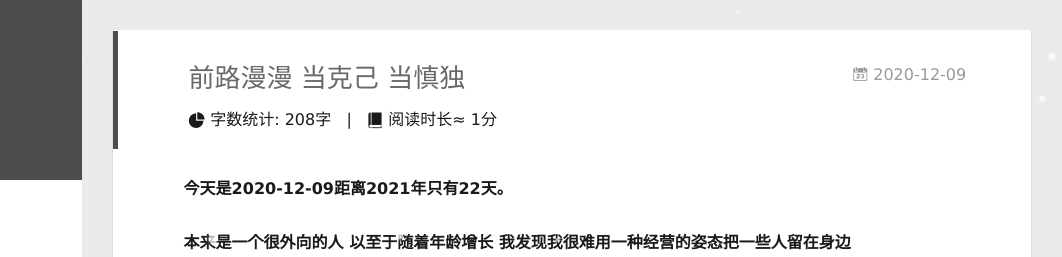
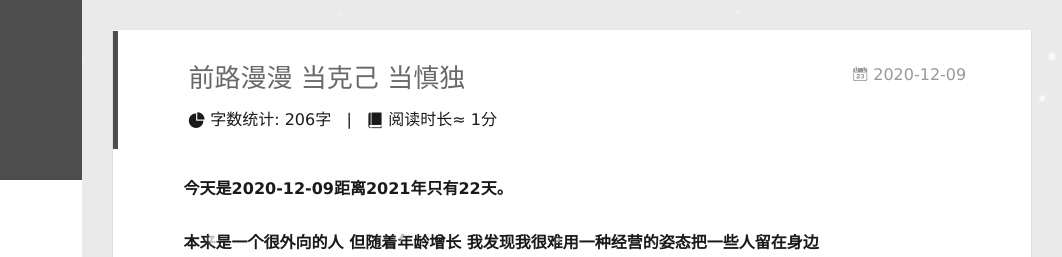
Before and after one commit to pingfengjimeng/pingfengjimeng.github.io, a plain HTML site: page 2020/12/09/title/index.html in a window 1280 px wide. Shown: the top 257 px of the page, 218-1280 px from the left. Drawn offline with Linux system fonts and the light colour scheme; some packages are replaced by stand-ins of ours; no server answers; a script that the page names is missing.

Commit message:
Site updated: 2020-12-09 11:23:51

```diff
--- a/2020/12/09/title/index.html
+++ b/2020/12/09/title/index.html
@@ -10,15 +10,15 @@
   <meta name="generator" content="hexo-theme-yilia-plus">
   <meta name="viewport" content="width=device-width, initial-scale=1, maximum-scale=1">
 
-  <meta name="description" content="今天是2020-12-09距离2021年只有22天。 本来是一个很外向的人 以至于随着年龄增长 我发现我很难用一种经营的姿态把一些人留在身边这几天我没有任何分享欲  任何的喜怒哀乐欲  都没有办法激起我的情绪(工作太忙烦不算) 微信对话框的聊天寥寥无几 到后边的互不打扰  与其说跟别人的感情淡了  友谊生疏了 更不如说 每个人都有了自己的生活于是我开始接受了时间像个筛子 层层过滤 留到最后的人">
+  <meta name="description" content="今天是2020-12-09距离2021年只有22天。 本来是一个很外向的人 但随着年龄增长 我发现我很难用一种经营的姿态把一些人留在身边这几天我没有任何分享欲  任何的喜怒哀乐欲  都没有办法激起我的情绪(工作太忙烦不算) 微信对话框的聊天寥寥无几 到后边的互不打扰  与其说跟别人的感情淡了  友谊生疏了 更不如说 每个人都有了自己的生活于是我开始接受了时间像个筛子 层层过滤 留到最后的人  才是">
 <meta property="og:type" content="article">
 <meta property="og:title" content="前路漫漫 当克己 当慎独">
 <meta property="og:url" content="http://example.com/2020/12/09/title/index.html">
 <meta property="og:site_name" content="醉后不知天在水,满船清梦压星河">
-<meta property="og:description" content="今天是2020-12-09距离2021年只有22天。 本来是一个很外向的人 以至于随着年龄增长 我发现我很难用一种经营的姿态把一些人留在身边这几天我没有任何分享欲  任何的喜怒哀乐欲  都没有办法激起我的情绪(工作太忙烦不算) 微信对话框的聊天寥寥无几 到后边的互不打扰  与其说跟别人的感情淡了  友谊生疏了 更不如说 每个人都有了自己的生活于是我开始接受了时间像个筛子 层层过滤 留到最后的人">
+<meta property="og:description" content="今天是2020-12-09距离2021年只有22天。 本来是一个很外向的人 但随着年龄增长 我发现我很难用一种经营的姿态把一些人留在身边这几天我没有任何分享欲  任何的喜怒哀乐欲  都没有办法激起我的情绪(工作太忙烦不算) 微信对话框的聊天寥寥无几 到后边的互不打扰  与其说跟别人的感情淡了  友谊生疏了 更不如说 每个人都有了自己的生活于是我开始接受了时间像个筛子 层层过滤 留到最后的人  才是">
 <meta property="og:locale" content="en_US">
 <meta property="article:published_time" content="2020-12-09T02:19:20.000Z">
-<meta property="article:modified_time" content="2020-12-09T03:21:29.369Z">
+<meta property="article:modified_time" content="2020-12-09T03:23:40.135Z">
 <meta property="article:author" content="凭风集梦">
 <meta property="article:tag" content="随笔">
 <meta name="twitter:card" content="summary">
@@ -227,7 +227,7 @@
       <!-- 百度字体平台:http://fontstore.baidu.com/static/editor/index.html -->
       <i class="icon-statistics"></i>
       <span class="post-meta-item-text"> 字数统计:</span>
-      <span class="post-count">208字</span>
+      <span class="post-count">206字</span>
     </span>
   </span>
 
@@ -248,7 +248,7 @@
   <div class="article-entry" itemprop="articleBody">
 
     <p><strong>今天是2020-12-09距离2021年只有22天。</strong></p>
-<p><strong>本来是一个很外向的人 以至于随着年龄增长 我发现我很难用一种经营的姿态把一些人留在身边</strong><br><strong>这几天我没有任何分享欲  任何的喜怒哀乐欲  都没有办法激起我的情绪(工作太忙烦不算) 微信对话框的聊天寥寥无几 到后边的互不打扰  与其说跟别人的感情淡了  友谊生疏了 更不如说 每个人都有了自己的生活</strong><br><strong>于是我开始接受了时间像个筛子 层层过滤 留到最后的人  才是平凡生活里应该的期待  所以我还在等…</strong><br><strong>而等待的日子里 我希望我可以慢慢成熟 所有经历皆为成长.</strong></p>
+<p><strong>本来是一个很外向的人 但随着年龄增长 我发现我很难用一种经营的姿态把一些人留在身边</strong><br><strong>这几天我没有任何分享欲  任何的喜怒哀乐欲  都没有办法激起我的情绪(工作太忙烦不算) 微信对话框的聊天寥寥无几 到后边的互不打扰  与其说跟别人的感情淡了  友谊生疏了 更不如说 每个人都有了自己的生活</strong><br><strong>于是我开始接受了时间像个筛子 层层过滤 留到最后的人  才是平凡生活里应该的期待  所以我还在等…</strong><br><strong>而等待的日子里 我希望我可以慢慢成熟 所有经历皆为成长.</strong></p>
 
 
 
```
Also changed, not shown: index.html (+1 -1 lines).
